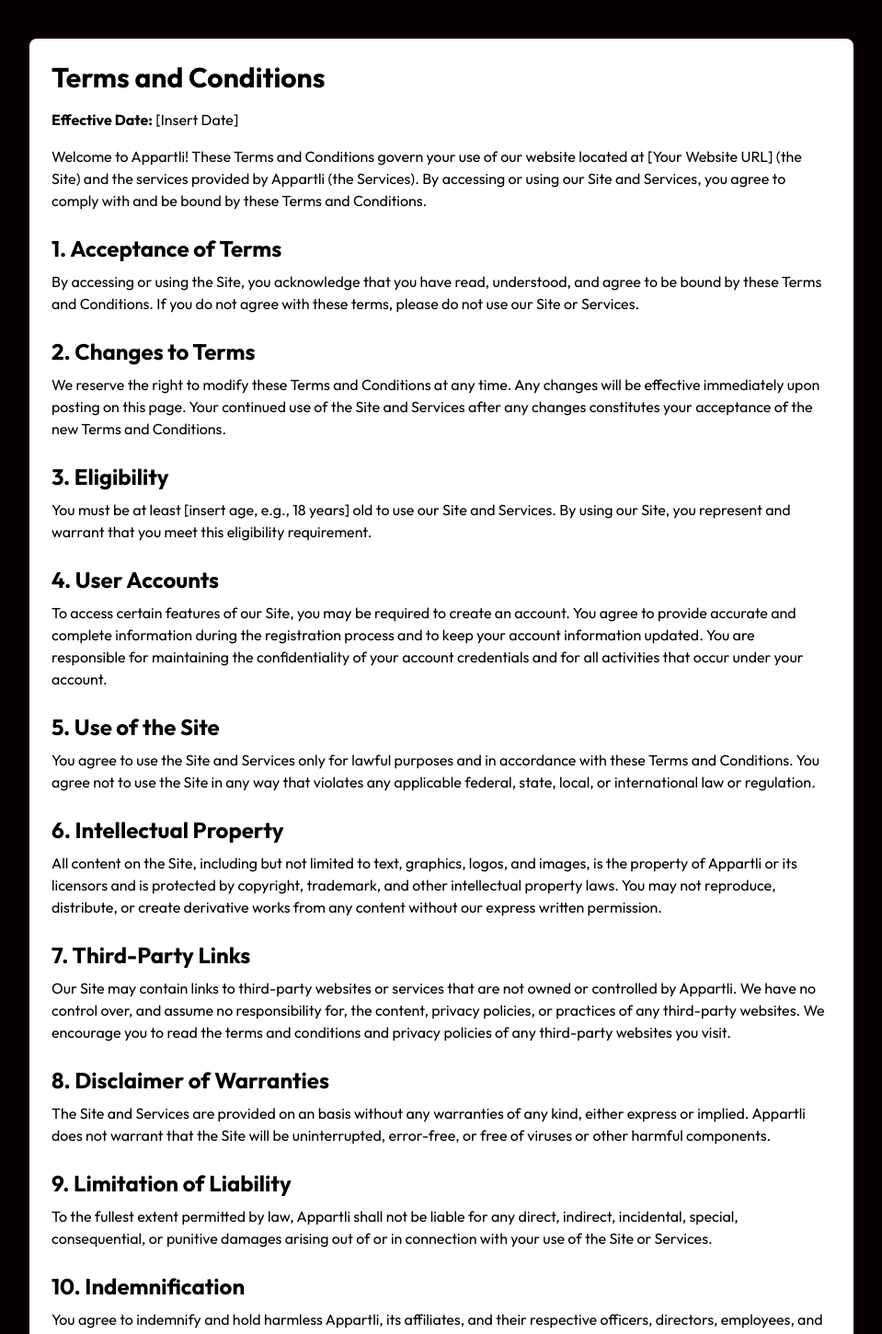
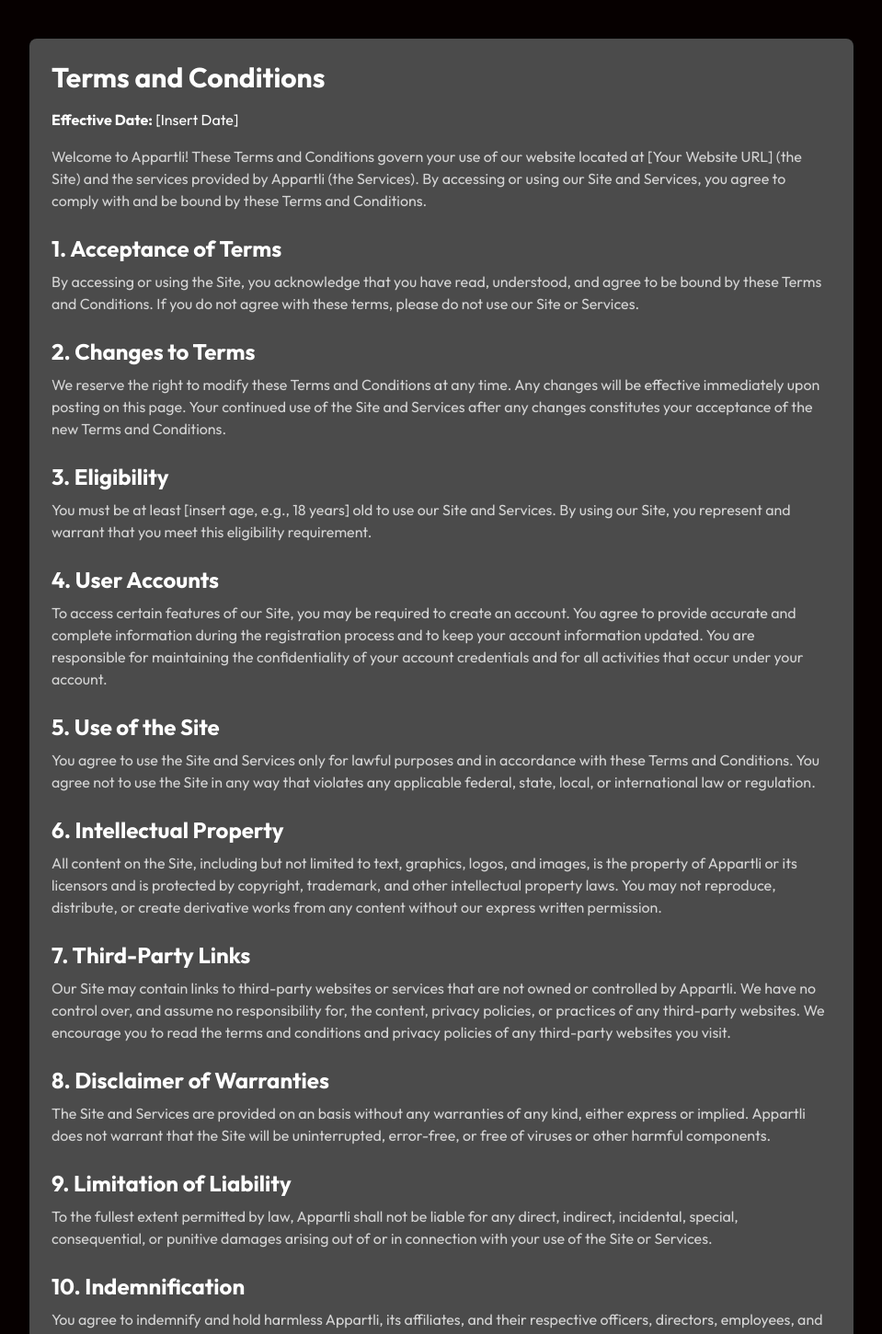
Before and after one commit to Mahedihasanimam/appartly-frontend, a Next.js app: page /TermsAndConditions in a window 1280 px wide. Shown: the part 70-1520 px from the top of the page at 92% size, without its empty margins (160-1119 px from the left). Built offline with nearby package versions, Linux system fonts and the light colour scheme.

Commit message:
all page added

```diff
--- a/src/app/(mainlayout)/RoomBookingHelp/page.jsx
+++ b/src/app/(mainlayout)/RoomBookingHelp/page.jsx
@@ -4,13 +4,13 @@ import React from "react";
 
 const RoomBookingHelp = () => {
   return (
-    <div className="max-w-4xl mx-auto p-6 bg-white rounded-lg shadow-md my-6">
-      <h1 className="text-3xl font-bold mb-4">Room Booking Help</h1>
+    <div className="max-w-4xl mx-auto p-6 bg-[#4B4B4B] text-[#ffffffc2] rounded-lg shadow-md my-6">
+      <h1 className="text-3xl font-bold mb-4 text-white">Room Booking Help</h1>
       <p className="mb-4">
         Welcome to our Room Booking Help page! Here you ll find information and guidance to assist you with booking a room.
       </p>
 
-      <h2 className="text-2xl font-semibold mt-6 mb-2">1. How to Book a Room</h2>
+      <h2 className="text-2xl font-semibold mt-6 mb-2 text-white">1. How to Book a Room</h2>
       <p className="mb-4">
         To book a room, follow these steps:
         <ol className="list-decimal list-inside ml-4">
@@ -22,7 +22,7 @@ const RoomBookingHelp = () => {
         </ol>
       </p>
 
-      <h2 className="text-2xl font-semibold mt-6 mb-2">2. Cancellation Policy</h2>
+      <h2 className="text-2xl font-semibold mt-6 mb-2 text-white">2. Cancellation Policy</h2>
       <p className="mb-4">
         We understand that plans can change. Our cancellation policy is as follows:
         <ul className="list-disc list-inside ml-4">
@@ -31,7 +31,7 @@ const RoomBookingHelp = () => {
         </ul>
       </p>
 
-      <h2 className="text-2xl font-semibold mt-6 mb-2">3. Frequently Asked Questions (FAQs)</h2>
+      <h2 className="text-2xl font-semibold mt-6 mb-2 text-white">3. Frequently Asked Questions (FAQs)</h2>
       <h3 className="text-xl font-medium mt-4 mb-2">Q1: Can I change my booking after it s confirmed?</h3>
       <p className="mb-4">
         Yes, you can modify your booking details by contacting our customer service.
@@ -47,7 +47,7 @@ const RoomBookingHelp = () => {
         Yes, we have a minimum stay requirement of [insert number] nights for certain room types.
       </p>
 
-      <h2 className="text-2xl font-semibold mt-6 mb-2">4. Contact Us</h2>
+      <h2 className="text-2xl font-semibold mt-6 mb-2 text-white">4. Contact Us</h2>
       <p className="mb-4">
         If you have any further questions or need assistance with your booking, please feel free to reach out to us:
       </p>
--- a/src/app/(mainlayout)/TermsAndConditions/page.jsx
+++ b/src/app/(mainlayout)/TermsAndConditions/page.jsx
@@ -4,69 +4,69 @@ import React from "react";
 
 const TermsAndConditions = () => {
   return (
-    <div className="max-w-4xl mx-auto p-6 bg-white rounded-lg shadow-md my-6">
-      <h1 className="text-3xl font-bold mb-4">Terms and Conditions</h1>
-      <p className="mb-4"><strong>Effective Date:</strong> [Insert Date]</p>
+    <div className="max-w-4xl mx-auto p-6 bg-[#4B4B4B] text-[#ffffffc2] rounded-lg shadow-md my-6">
+      <h1 className="text-3xl font-bold mb-4 text-white">Terms and Conditions</h1>
+      <p className="mb-4 text-white"><strong>Effective Date:</strong> [Insert Date]</p>
       <p className="mb-4">
         Welcome to Appartli! These Terms and Conditions govern your use of our website located at [Your Website URL] (the Site) and the services provided by Appartli (the Services). By accessing or using our Site and Services, you agree to comply with and be bound by these Terms and Conditions.
       </p>
 
-      <h2 className="text-2xl font-semibold mt-6 mb-2">1. Acceptance of Terms</h2>
+      <h2 className="text-2xl font-semibold mt-6 mb-2 text-white">1. Acceptance of Terms</h2>
       <p className="mb-4">
         By accessing or using the Site, you acknowledge that you have read, understood, and agree to be bound by these Terms and Conditions. If you do not agree with these terms, please do not use our Site or Services.
       </p>
 
-      <h2 className="text-2xl font-semibold mt-6 mb-2">2. Changes to Terms</h2>
+      <h2 className="text-2xl font-semibold mt-6 mb-2 text-white">2. Changes to Terms</h2>
       <p className="mb-4">
         We reserve the right to modify these Terms and Conditions at any time. Any changes will be effective immediately upon posting on this page. Your continued use of the Site and Services after any changes constitutes your acceptance of the new Terms and Conditions.
       </p>
 
-      <h2 className="text-2xl font-semibold mt-6 mb-2">3. Eligibility</h2>
+      <h2 className="text-2xl font-semibold mt-6 mb-2 text-white">3. Eligibility</h2>
       <p className="mb-4">
         You must be at least [insert age, e.g., 18 years] old to use our Site and Services. By using our Site, you represent and warrant that you meet this eligibility requirement.
       </p>
 
-      <h2 className="text-2xl font-semibold mt-6 mb-2">4. User Accounts</h2>
+      <h2 className="text-2xl font-semibold mt-6 mb-2 text-white">4. User Accounts</h2>
       <p className="mb-4">
         To access certain features of our Site, you may be required to create an account. You agree to provide accurate and complete information during the registration process and to keep your account information updated. You are responsible for maintaining the confidentiality of your account credentials and for all activities that occur under your account.
       </p>
 
-      <h2 className="text-2xl font-semibold mt-6 mb-2">5. Use of the Site</h2>
+      <h2 className="text-2xl font-semibold mt-6 mb-2 text-white">5. Use of the Site</h2>
       <p className="mb-4">
         You agree to use the Site and Services only for lawful purposes and in accordance with these Terms and Conditions. You agree not to use the Site in any way that violates any applicable federal, state, local, or international law or regulation.
       </p>
 
-      <h2 className="text-2xl font-semibold mt-6 mb-2">6. Intellectual Property</h2>
+      <h2 className="text-2xl font-semibold mt-6 mb-2 text-white">6. Intellectual Property</h2>
       <p className="mb-4">
         All content on the Site, including but not limited to text, graphics, logos, and images, is the property of Appartli or its licensors and is protected by copyright, trademark, and other intellectual property laws. You may not reproduce, distribute, or create derivative works from any content without our express written permission.
       </p>
 
-      <h2 className="text-2xl font-semibold mt-6 mb-2">7. Third-Party Links</h2>
+      <h2 className="text-2xl font-semibold mt-6 mb-2 text-white">7. Third-Party Links</h2>
       <p className="mb-4">
         Our Site may contain links to third-party websites or services that are not owned or controlled by Appartli. We have no control over, and assume no responsibility for, the content, privacy policies, or practices of any third-party websites. We encourage you to read the terms and conditions and privacy policies of any third-party websites you visit.
       </p>
 
-      <h2 className="text-2xl font-semibold mt-6 mb-2">8. Disclaimer of Warranties</h2>
+      <h2 className="text-2xl font-semibold mt-6 mb-2 text-white">8. Disclaimer of Warranties</h2>
       <p className="mb-4">
         The Site and Services are provided on an basis without any warranties of any kind, either express or implied. Appartli does not warrant that the Site will be uninterrupted, error-free, or free of viruses or other harmful components.
       </p>
 
-      <h2 className="text-2xl font-semibold mt-6 mb-2">9. Limitation of Liability</h2>
+      <h2 className="text-2xl font-semibold mt-6 mb-2 text-white">9. Limitation of Liability</h2>
       <p className="mb-4">
         To the fullest extent permitted by law, Appartli shall not be liable for any direct, indirect, incidental, special, consequential, or punitive damages arising out of or in connection with your use of the Site or Services.
       </p>
 
-      <h2 className="text-2xl font-semibold mt-6 mb-2">10. Indemnification</h2>
+      <h2 className="text-2xl font-semibold mt-6 mb-2 text-white">10. Indemnification</h2>
       <p className="mb-4">
         You agree to indemnify and hold harmless Appartli, its affiliates, and their respective officers, directors, employees, and agents from and against any claims, liabilities, damages, losses, costs, or expenses, including reasonable attorneys fees, arising out of or in any way connected with your access to or use of the Site or Services.
       </p>
 
-      <h2 className="text-2xl font-semibold mt-6 mb-2">11. Governing Law</h2>
+      <h2 className="text-2xl font-semibold mt-6 mb-2 text-white">11. Governing Law</h2>
       <p className="mb-4">
         These Terms and Conditions shall be governed by and construed in accordance with the laws of [Your State/Country], without regard to its conflict of law principles.
       </p>
 
-      <h2 className="text-2xl font-semibold mt-6 mb-2">12. Contact Us</h2>
+      <h2 className="text-2xl font-semibold mt-6 mb-2 text-white">12. Contact Us</h2>
       <p className="mb-4">
         If you have any questions or concerns about these Terms and Conditions, please contact us at:
       </p>
```
